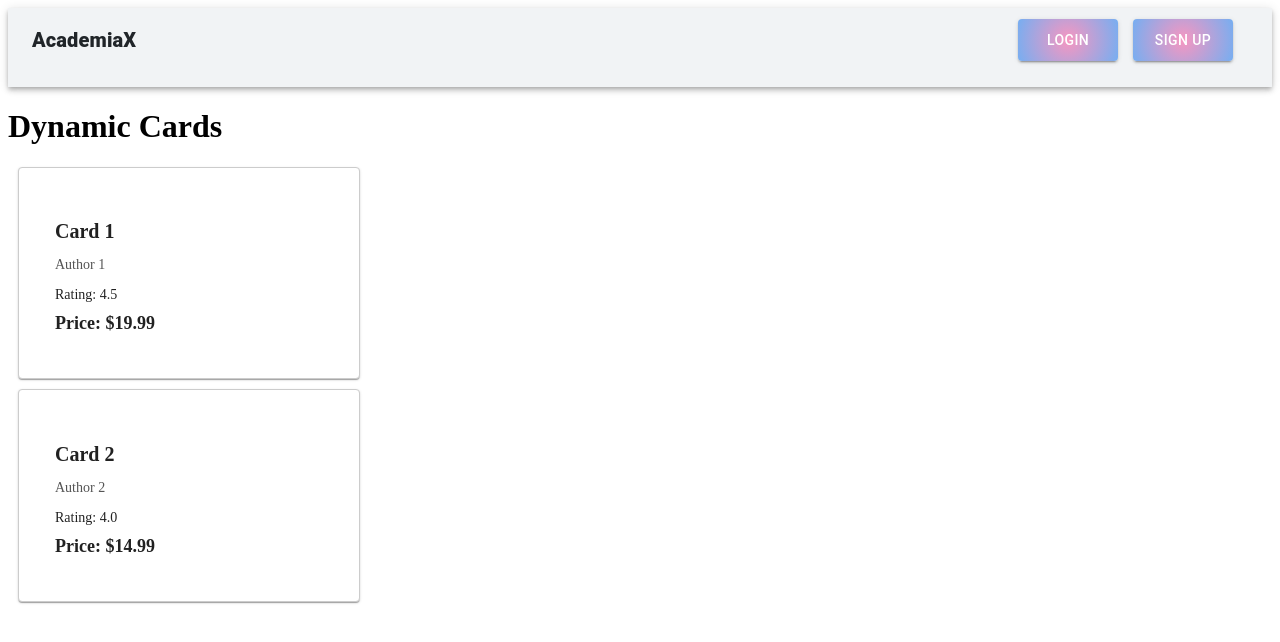
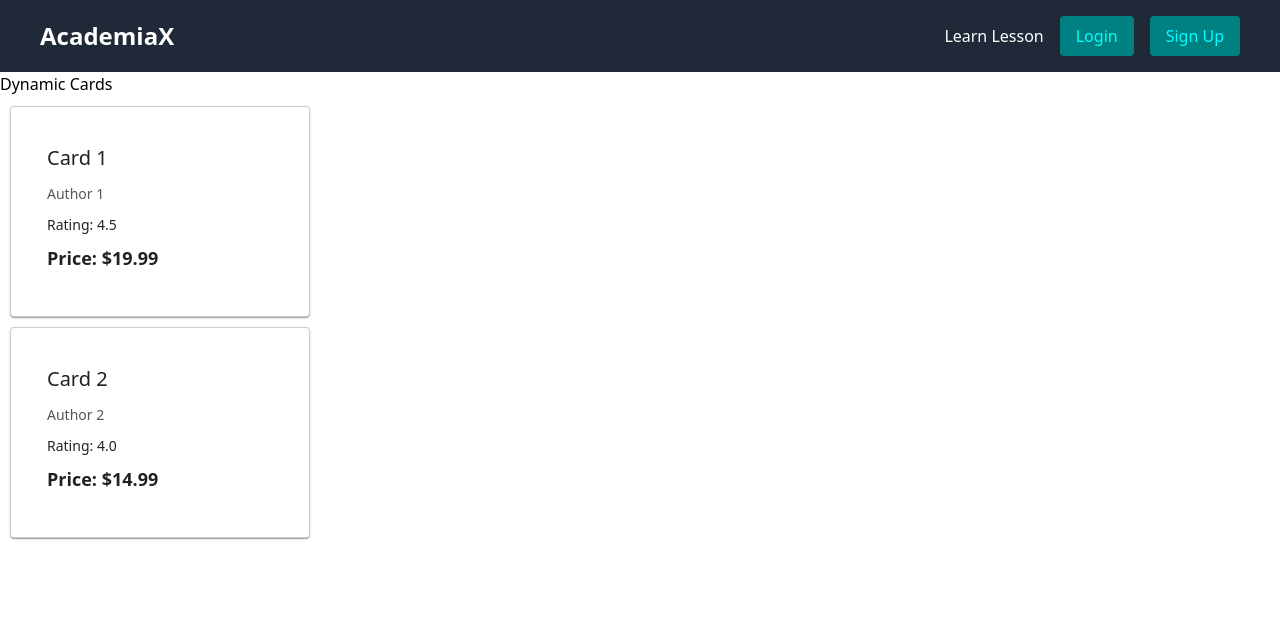
Before and after one commit to SoumyaSubhrajit/AcademiaX, a React (Create React App) app in the folder client/: page / in a window 1280 px wide. Shown: the top 642 px of the page. Built offline with nearby package versions, Linux system fonts and the light colour scheme.

Commit message:
Adding tailwind and adding some other final.

```diff
--- a/client/package.json
+++ b/client/package.json
@@ -17,6 +17,7 @@
     "react-scripts": "5.0.1",
     "scss": "^0.2.4",
     "styled-components": "^6.1.1",
+    "tailwindcss": "^3.3.5",
     "web-vitals": "^2.1.4"
   },
   "scripts": {
--- a/client/src/components/Navbar/Navbar.css
+++ b/client/src/components/Navbar/Navbar.css
@@ -1,34 +1,33 @@
-/* Navbar.css */
-.navbar {
-  background-color: rgb(4, 16, 36); /* Set your desired background color */
-  display: flex;
-  justify-content: space-between;
-  align-items: center;
-  padding: 10px 20px;
+@import 'tailwindcss/base';
+@import 'tailwindcss/components';
+@import 'tailwindcss/utilities';
+
+/* Custom keyframe animation for fadeIn */
+@keyframes fadeIn {
+  from {
+    opacity: 0;
+  }
+  to {
+    opacity: 1;
+  }
 }
 
-.logo a {
-  color: #fff; /* Set the text color for the logo */
-  text-decoration: none;
-  font-size: 24px; /* Adjust the font size as needed */
-  font-weight: bold;
+/* Custom styles */
+.button {
+  color: aqua;
+  background-color: teal; /* Set your desired background color */
+  padding: 0.5rem 1rem; /* Adjust padding as needed */
+  border-radius: 0.25rem; /* Add border-radius for rounded corners */
+
+  /* Add a transition for smoother hover effect */
+  transition: background-color 0.3s ease;
+
+  /* Optional: Add an animation for extra visual appeal */
+  animation: fadeIn 1s ease;
+
+  /* Hover effect: Change background color on hover */
+  &:hover {
+    background-color: darkcyan; /* Set your desired hover background color */
+    background-color: rgba(0, 128, 128, 0);
+  }
 }
-
-.nav-list {
-  list-style: none;
-  display: flex;
-}
-
-.nav-list li {
-  margin-right: 20px; /* Adjust the spacing between list items */
-}
-
-.nav-list li:last-child {
-  margin-right: 0; /* Remove margin from the last item to prevent extra spacing */
-}
-
-.nav-list li a {
-  color: #fff; /* Set the text color for list items */
-  text-decoration: none;
-  font-size: 16px; /* Adjust the font size as needed */
-}
--- a/client/src/components/Navbar/Navbar.jsx
+++ b/client/src/components/Navbar/Navbar.jsx
@@ -1,33 +1,20 @@
 import React from 'react';
 import './Navbar.css';
-import { AppBar, Toolbar, Typography, Button } from '@mui/material';
-import styles from './Styles';
-
-////////// Matrial UI ///////////
 
 const Navbar = () => {
   return (
-    <div>
-      <AppBar
-        position='static'
-        sx={{ background: '#f1f3f5', paddingBottom: '15px' }}
-      >
-        <Toolbar>
-          <Typography
-            variant='h6'
-            style={{ flexGrow: 1, color: '#212529', fontWeight: 800 }}
-          >
-            AcademiaX
-          </Typography>
-          <Button variant='contained' sx={styles.button}>
-            Login
-          </Button>
-          <Button variant='contained' sx={styles.button}>
-            sign Up
-          </Button>
-        </Toolbar>
-      </AppBar>
-    </div>
+    <>
+      <div className='bg-gray-800 text-white py-4'>
+        <div className='container mx-auto flex justify-between items-center'>
+          <div className='text-2xl font-bold ml-10'>AcademiaX</div>
+          <div className='flex space-x-4 mr-10'>
+            <button className='hover-button'>Learn Lesson</button>
+            <button className='button'>Login</button>
+            <button className='button'>Sign Up</button>
+          </div>
+        </div>
+      </div>
+    </>
   );
 };
 
--- a/client/src/components/Navbar/Styles.jsx
+++ b/client/src/components/Navbar/Styles.jsx
@@ -75,6 +75,4 @@ const Styles = {
   },
 };
 
-// Change to Sass.
-// more
 export default Styles;
--- /dev/null
+++ b/client/tailwind.config.js
@@ -0,0 +1,11 @@
+module.exports = {
+  content: [
+    './src/**/*.html',
+    './src/**/*.jsx',
+    // Add more paths if your files are located in different directories
+  ],
+  theme: {
+    extend: {},
+  },
+  plugins: [],
+}
```
Also changed, not shown: 1 other file (tests, documents, lock files or other folders).
